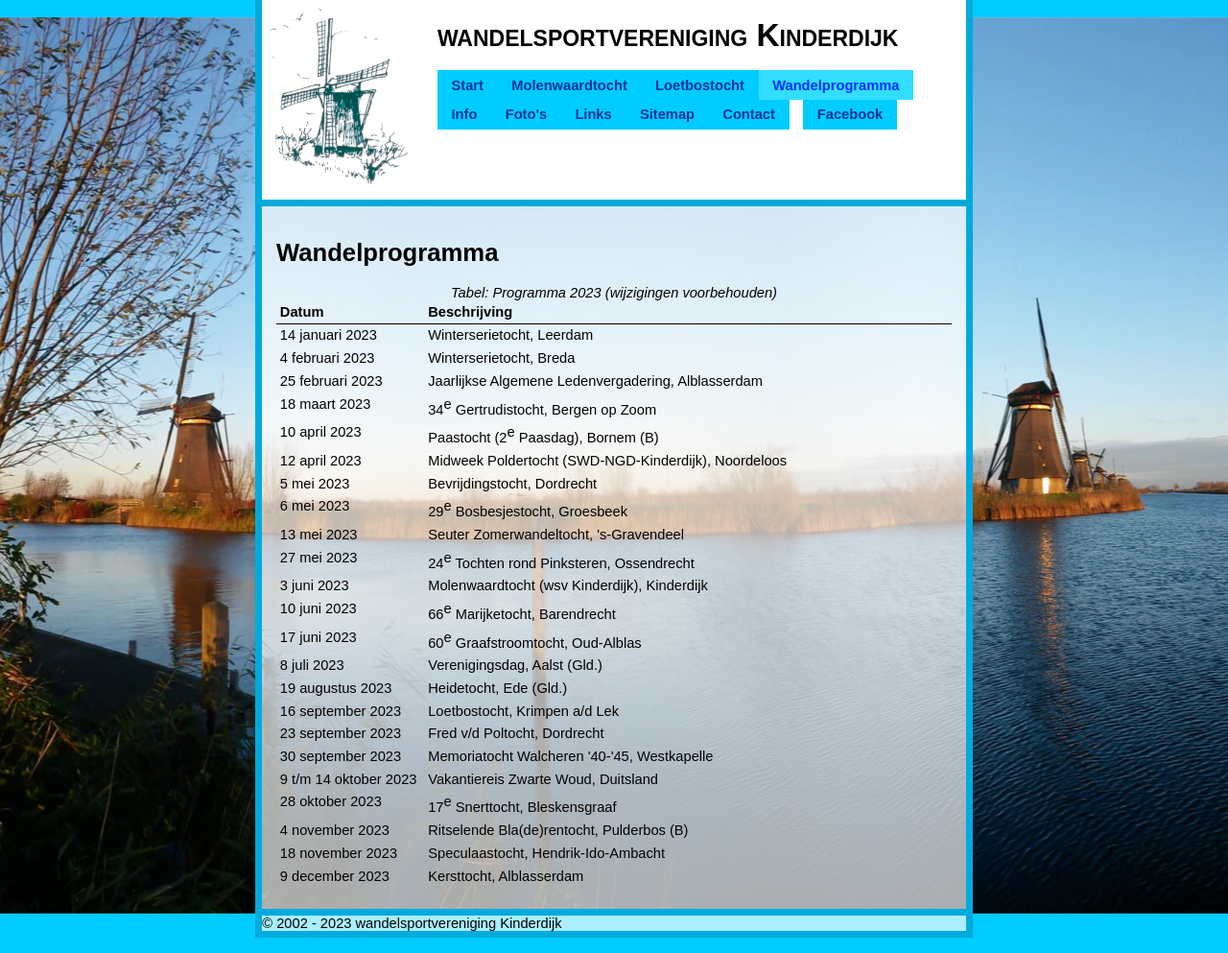
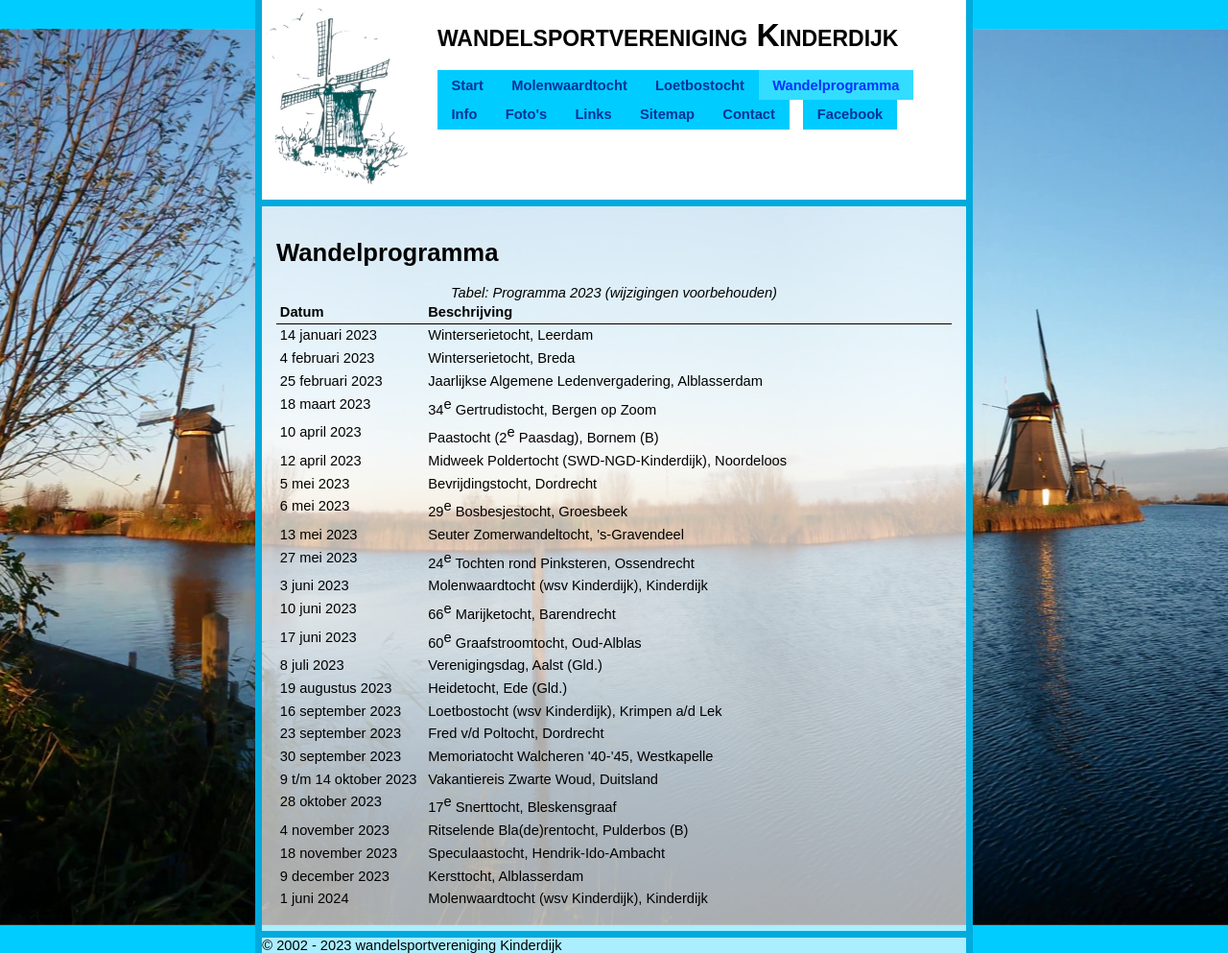
Before and after one commit to jvisser84/www.wsvkinderdijk.nl, a Jekyll site: the page built from docs/wandelprogramma.html, in a window 1280 px wide. Shown: the whole page at 96% size. Built offline with Jekyll 4.4.1, drawn with Linux system fonts in a browser that asks for light colours.

Commit message:
Datum Molenwaardtocht 2024 toegevoegd.

```diff
--- a/docs/_data/wandelprogramma.yml
+++ b/docs/_data/wandelprogramma.yml
@@ -43,7 +43,7 @@
 - name: Heidetocht
   location: Ede (Gld.)
   date: 19 augustus 2023
-- name: Loetbostocht
+- name: Loetbostocht (wsv Kinderdijk)
   location: Krimpen a/d Lek
   date: 16 september 2023
 - name: Fred v/d Poltocht
@@ -67,3 +67,6 @@
 - name: Kersttocht
   location: Alblasserdam
   date: 9 december 2023
+- name: Molenwaardtocht (wsv Kinderdijk)
+  location: Kinderdijk
+  date: 1 juni 2024
--- a/docs/molenwaardtocht.md
+++ b/docs/molenwaardtocht.md
@@ -3,7 +3,7 @@ layout: default
 title: Molenwaardtocht
 permalink: /molenwaardtocht
 ---
-### Zaterdag 3 juni 2023
+### Zaterdag 1 juni 2024
 
 Nergens in de wereld vind je nog zoveel molens bij elkaar als in het dorpje Kinderdijk.
 Zo rond 1740 zijn hier 19 molens gebouwd, die tot op heden goed zijn onderhouden en nog in bedrijf zijn.
```
